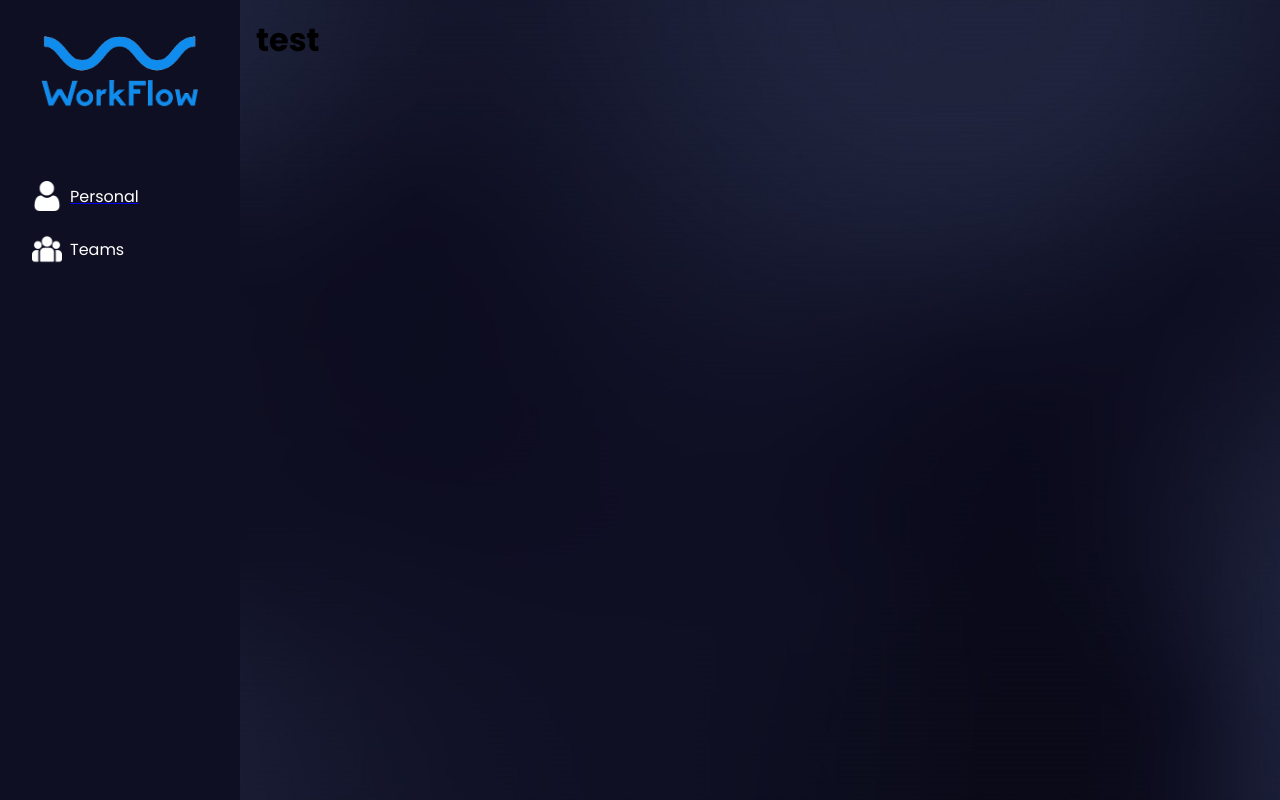
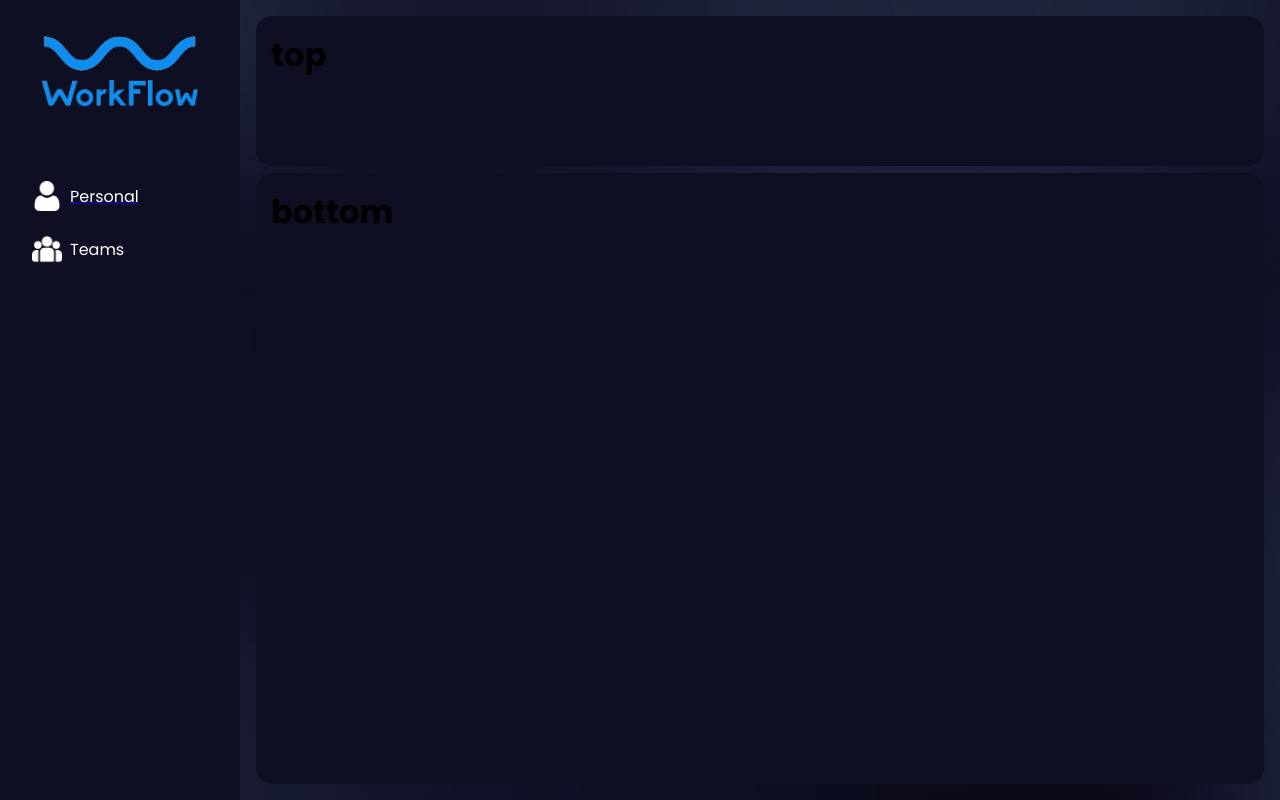
Before and after one commit to ChanAbay-abay/WorkFlow, a React app in the folder Client/: page /personal in a window 1280 px wide. Built offline with nearby package versions, Linux system fonts and the light colour scheme; the HTML template or start-up script is replaced by a standard one.

Commit message:
Creating Personal Task Page
Since the last took too long. ://

```diff
--- a/Client/src/Pages/Personal/Personal.css
+++ b/Client/src/Pages/Personal/Personal.css
@@ -9,4 +9,19 @@
     margin-top: 1rem;
     margin-bottom: 1rem;
     margin-right: 1rem;
+    display: flex;
+    flex-direction: column;
+    justify-content: space-between;
 }
+
+.ptl-content-top,
+.ptl-content-bottom {
+    background-color: #0E0F22;
+    border-radius: 16px;
+    height: 19.5%;
+    padding: 15px;
+}
+
+.ptl-content-bottom {
+    height: 79.5%;
+}
--- a/Client/src/Pages/Personal/Personal.jsx
+++ b/Client/src/Pages/Personal/Personal.jsx
@@ -6,26 +6,17 @@ import NavBar from "../../Components/NavBar/NavBar";
 function Personal() {
   const username = "username";
   return (
-    // <div className="ptl-container">
-    //   <div className="ptl-nav">
-    //     <NavBar></NavBar>
-    //   </div>
-    //   <div className="ptl-content">
-    //     <div className="ptl-top">
-    //       <h1>top</h1>
-    //     </div>
-    //     <div className="ptl-bottom">
-    //       <h1>bottom</h1>
-    //     </div>
-    //   </div>
-    // </div>
-
     <div className="ptl-container">
       <div className="ptl-nav">
         <NavBar></NavBar>
       </div>
       <div className="ptl-content">
-        <h1>test</h1>
+        <div className="ptl-content-top">
+          <h1>top</h1>
+        </div>
+        <div className="ptl-content-bottom">
+          <h1>bottom</h1>
+        </div>
       </div>
     </div>
   );
```
